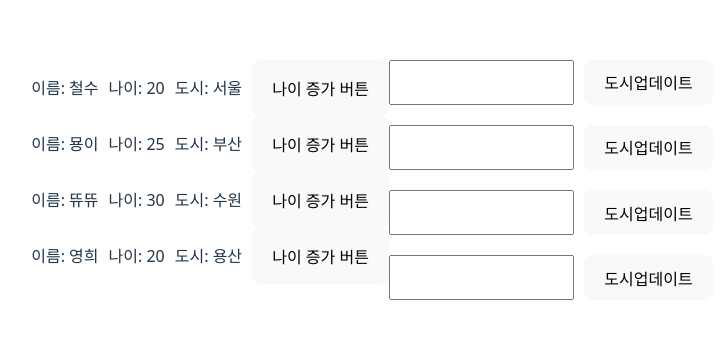
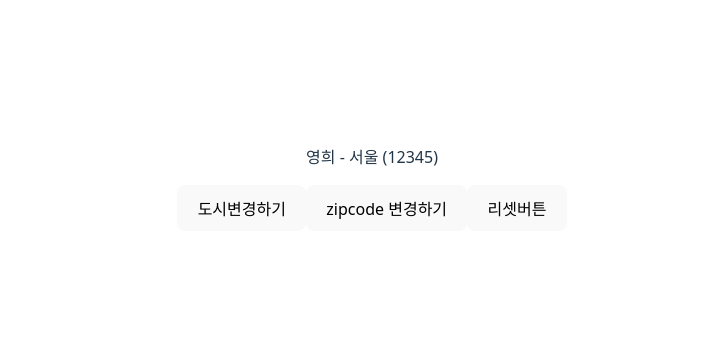
Before and after one commit to yunajoe/react-master-class-part1-inflearn, a React (Vite) app: page / in a window 1280 px wide. Shown: the part 220-558 px from the top of the page, without its empty margins (268-991 px from the left). Built offline with nearby package versions, Linux system fonts and the light colour scheme.

Commit message:
feat: mission

```diff
--- a/src/App.jsx
+++ b/src/App.jsx
@@ -1,10 +1,12 @@
 import "./App.css";
-import Profile from "./Profile";
+import User from "./User";
+// { name: "영희", age: 25, address: { city: "서울", zipcode: "12345" } }
 
 function App() {
   return (
     <>
-      <Profile />
+      {/* <Profile /> */}
+      <User />
     </>
   );
 }
--- /dev/null
+++ b/src/User.tsx
@@ -0,0 +1,38 @@
+import { useState } from "react";
+
+const InitData = {
+  name: "영희",
+  age: 25,
+  address: { city: "서울", zipcode: "12345" },
+};
+function User() {
+  const [userInfo, setUserInfo] = useState(InitData);
+  const handleCityChange = () => {
+    setUserInfo((prev) => ({
+      ...prev,
+      address: { ...prev.address, city: "부산" },
+    }));
+  };
+
+  const handleZipCodeChange = () => {
+    setUserInfo((prev) => ({
+      ...prev,
+      address: { ...prev.address, zipcode: "54321" },
+    }));
+  };
+  const handleReset = () => {
+    setUserInfo(InitData);
+  };
+  return (
+    <div>
+      <p>
+        {userInfo.name} - {userInfo.address.city} ({userInfo.address.zipcode})
+      </p>
+      <button onClick={handleCityChange}>도시변경하기</button>
+      <button onClick={handleZipCodeChange}>zipcode 변경하기</button>
+      <button onClick={handleReset}>리셋버튼</button>
+    </div>
+  );
+}
+
+export default User;
```
Also changed, not shown: src/Profile.tsx (+0 -27 lines).
